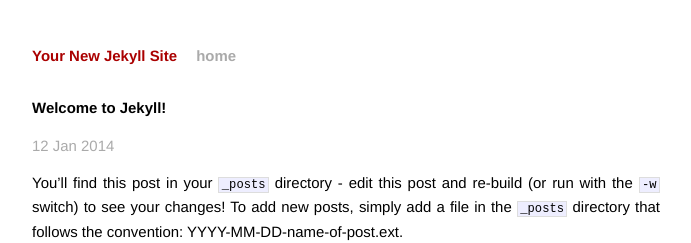
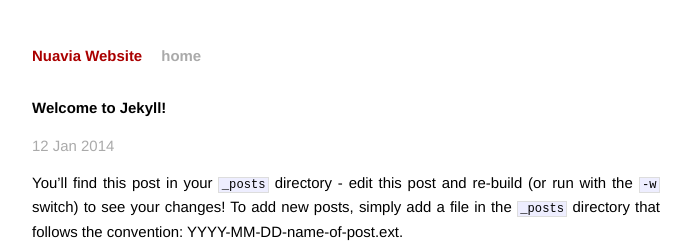
Before and after one commit to nuavia/nuavia.github.io, a Jekyll site: the page built from _posts/2014-01-12-welcome-to-jekyll.markdown, in a window 1280 px wide. Shown: the top 243 px of the page, without its empty margins (294-985 px from the left). Built offline with Jekyll 4.4.1, drawn with Linux system fonts in a browser that asks for light colours; Markdown is read by kramdown in place of the engine named in the settings.

Commit message:
New title

```diff
--- a/_config.yml
+++ b/_config.yml
@@ -1,3 +1,3 @@
-name: Your New Jekyll Site
+name: Nuavia Website
 markdown: redcarpet
 pygments: true
```
